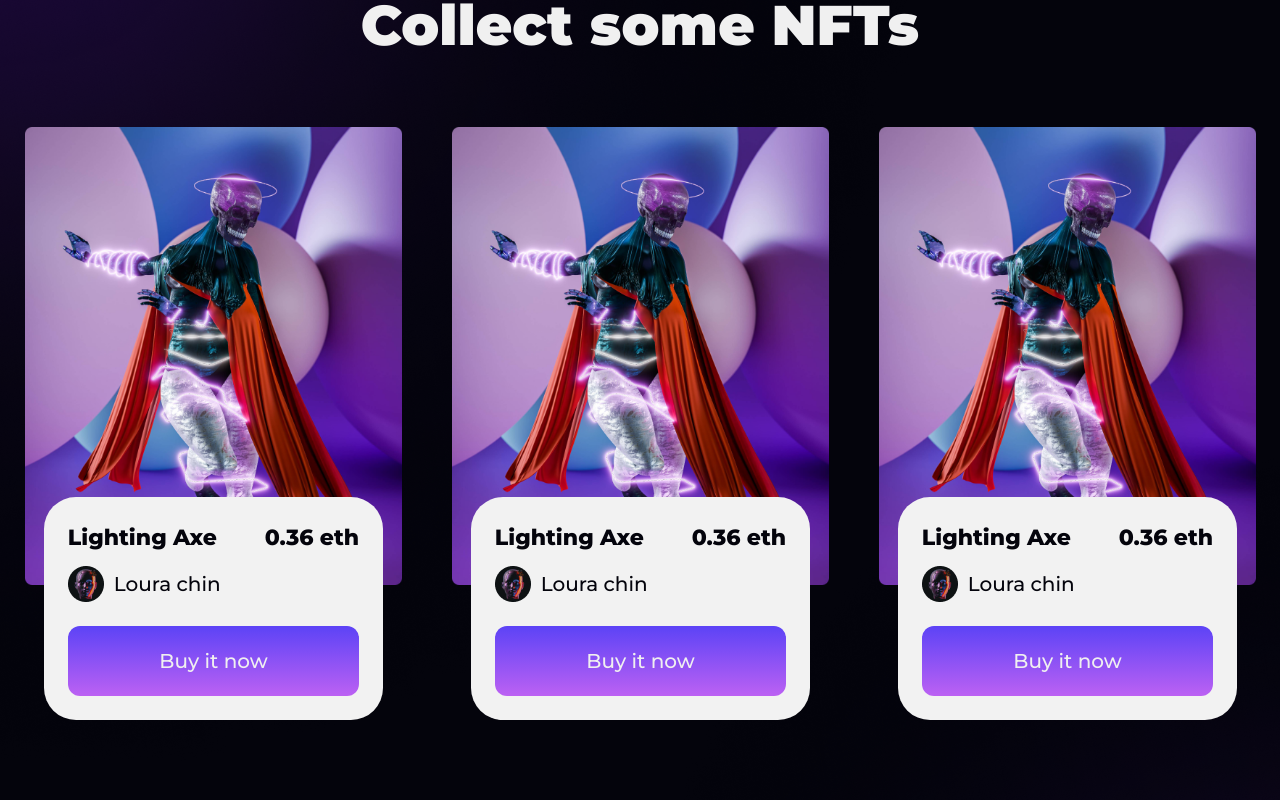
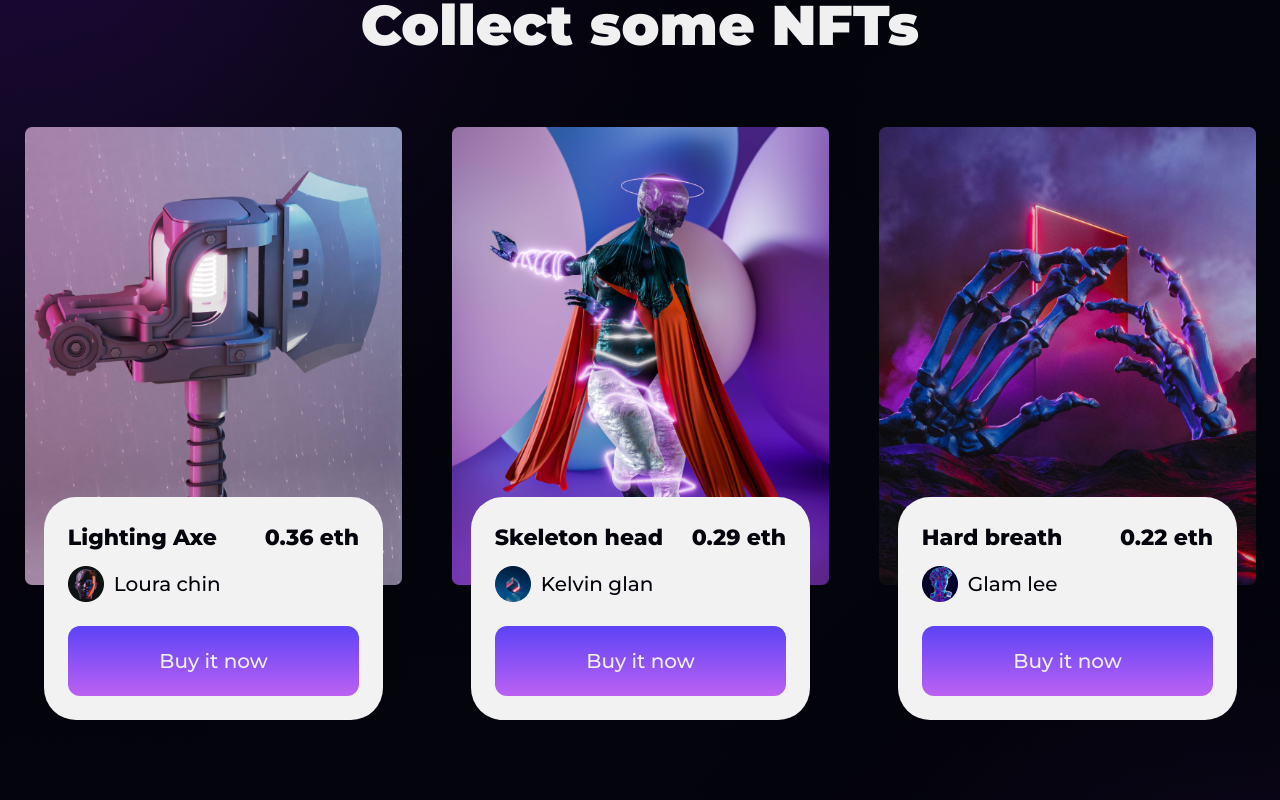
Before and after one commit to Riajul-56/NextGen, a React (Vite) app: page / in a window 1280 px wide. Shown: the part 1140-1940 px from the top of the page. Built offline with nearby package versions, Linux system fonts and the light colour scheme.

Commit message:
NFT section modify

```diff
--- a/src/components/NFTCard.jsx
+++ b/src/components/NFTCard.jsx
@@ -1,24 +1,24 @@
 import React from "react";
-import nft_2 from "../assets/nft_2.png";
 import Flex from "./Flex";
 import Button from "./Button";
-import collect_1 from "../assets/collect_1.png";
 
-const NFTCard = () => {
+const NFTCard = ({ img_1, h4, h5, img_2, customar_name }) => {
   return (
     <div>
-      <img src={nft_2} className="object-cover" />
+      <img src={img_1} className="object-cover" />
 
       <div className="max-w-[90%] mx-auto bg-text_title p-6 rounded-4xl -translate-y-22">
         <Flex className="flex-col">
           <Flex className="justify-between font-extrabold text-[22px] text-primary_bg items-center">
-            <h4>Lighting Axe</h4>
-            <h5>0.36 eth</h5>
+            <h4>{h4}</h4>
+            <h5>{h5}</h5>
           </Flex>
 
           <Flex className="mb-6 mt-3 items-center gap-[10px]">
-            <img src={collect_1} />
-            <h6 className="text-xl font-medium text-primary_bg">Loura chin</h6>
+            <img src={img_2} />
+            <h6 className="text-xl font-medium text-primary_bg">
+              {customar_name}
+            </h6>
           </Flex>
         </Flex>
         <Button
--- a/src/sections/NFT.jsx
+++ b/src/sections/NFT.jsx
@@ -3,6 +3,7 @@ import Container from "../components/Container";
 import Flex from "../components/Flex";
 import Title from "../components/Title";
 import SliderComponent from "../components/Slider";
+import nft_1 from "../assets/nft_1.png";
 import nft_2 from "../assets/nft_2.png";
 import nft_3 from "../assets/nft_3.png";
 import Button from "../components/Button";
@@ -36,9 +37,27 @@ const NFT = () => {
           <Title title={"Collect some NFTs"} className="text-center" />
         </Flex>
         <SliderComponent className="mt-15" settings={settings}>
-          <NFTCard />
-          <NFTCard />
-          <NFTCard />
+          <NFTCard
+            img_1={nft_1}
+            h4={"Lighting Axe"}
+            h5={"0.36 eth"}
+            customar_name={"Loura chin"}
+            img_2={collect_1}
+          />
+          <NFTCard
+            img_1={nft_2}
+            h4={"Skeleton head"}
+            h5={"0.29 eth"}
+            customar_name={"Kelvin glan"}
+            img_2={collect_2}
+          />
+          <NFTCard
+            img_1={nft_3}
+            h4={"Hard breath"}
+            h5={"0.22 eth"}
+            customar_name={"Glam lee"}
+            img_2={collect_3}
+          />
         </SliderComponent>
       </Container>
     </section>
```
